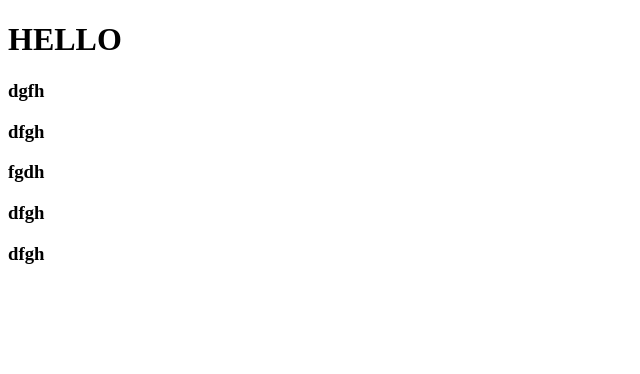
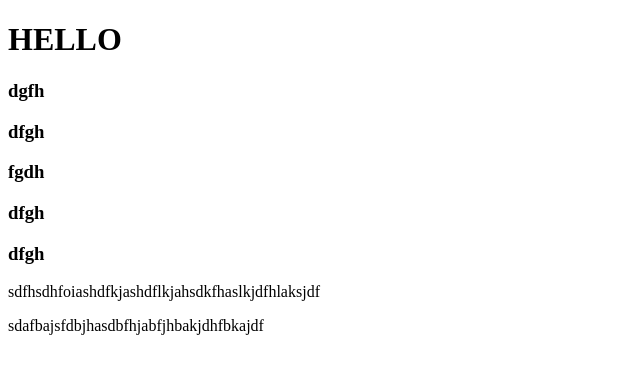
Before and after one commit to Daniel34981/example, a plain HTML site: page index.html in a window 1280 px wide. Shown: the whole page, without its empty margins (0-640 px from the left). Drawn offline with Linux system fonts and the light colour scheme.

Commit message:
3 commit branch feature/module1

```diff
--- a/index.html
+++ b/index.html
@@ -13,5 +13,7 @@
     <h3>fgdh</h3>
     <h3>dfgh</h3>
     <h3>dfgh</h3>
+    <p>sdfhsdhfoiashdfkjashdflkjahsdkfhaslkjdfhlaksjdf</p>
+    <p>sdafbajsfdbjhasdbfhjabfjhbakjdhfbkajdf</p>
 </body>
 </html>
```
